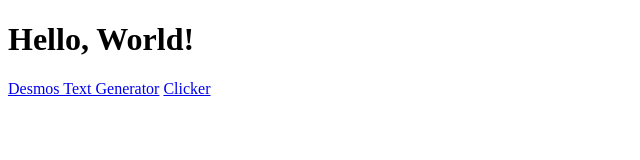
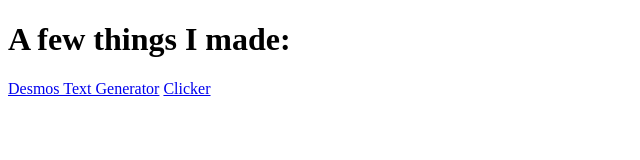
Before and after one commit to OliverEH/OliverEH.github.io, a plain HTML site: page index.html in a window 1280 px wide. Shown: the whole page, without its empty margins (0-640 px from the left). Drawn offline with Linux system fonts and the light colour scheme.

Commit message:
Update index.html

```diff
--- a/index.html
+++ b/index.html
@@ -5,7 +5,7 @@
   <title>Hello World</title>
 </head>
 <body>
-  <h1>Hello, World!</h1>
+  <h1>A few things I made:</h1>
   <a href="desmostTextGenerator.html">Desmos Text Generator</a>
   <a href="clicker.html">Clicker</a>
 </body>
```
